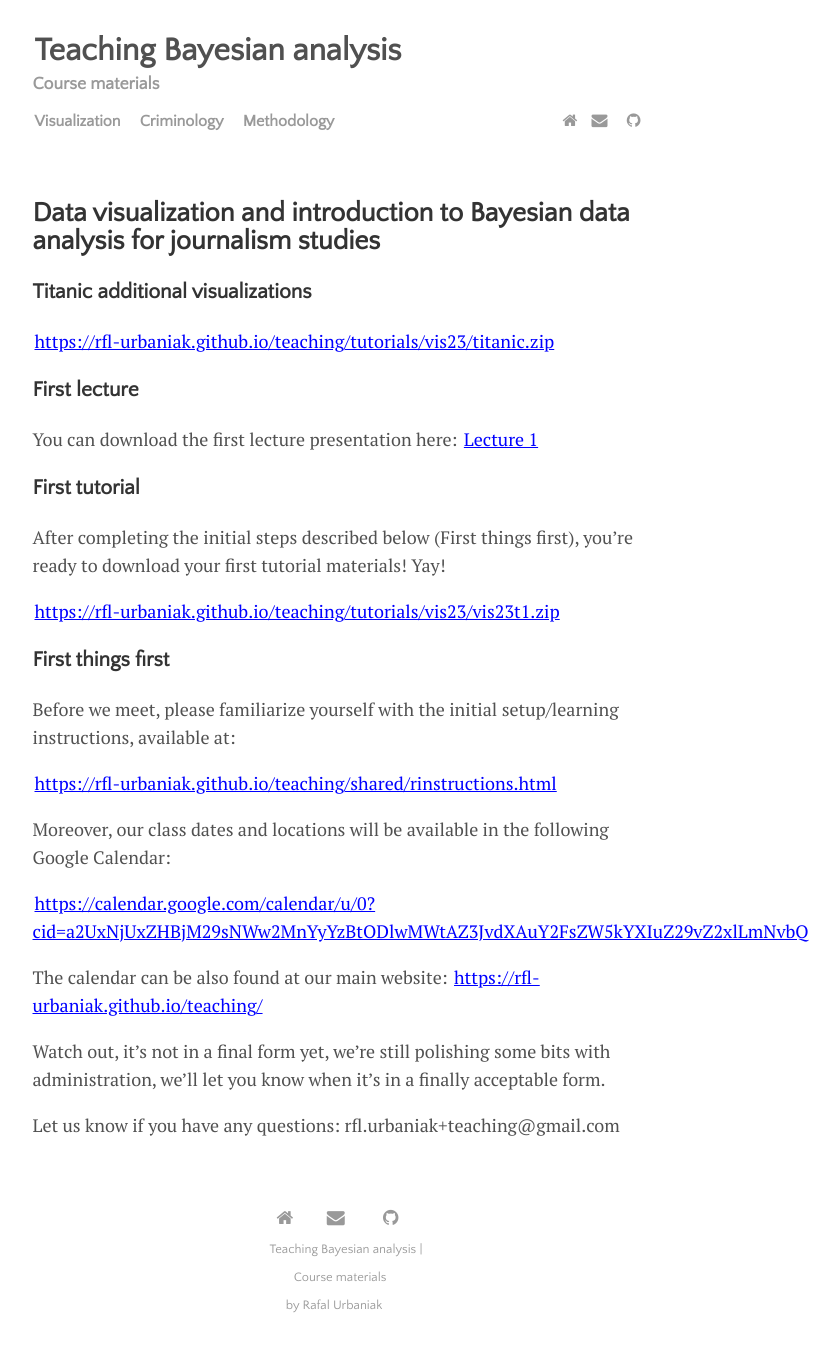
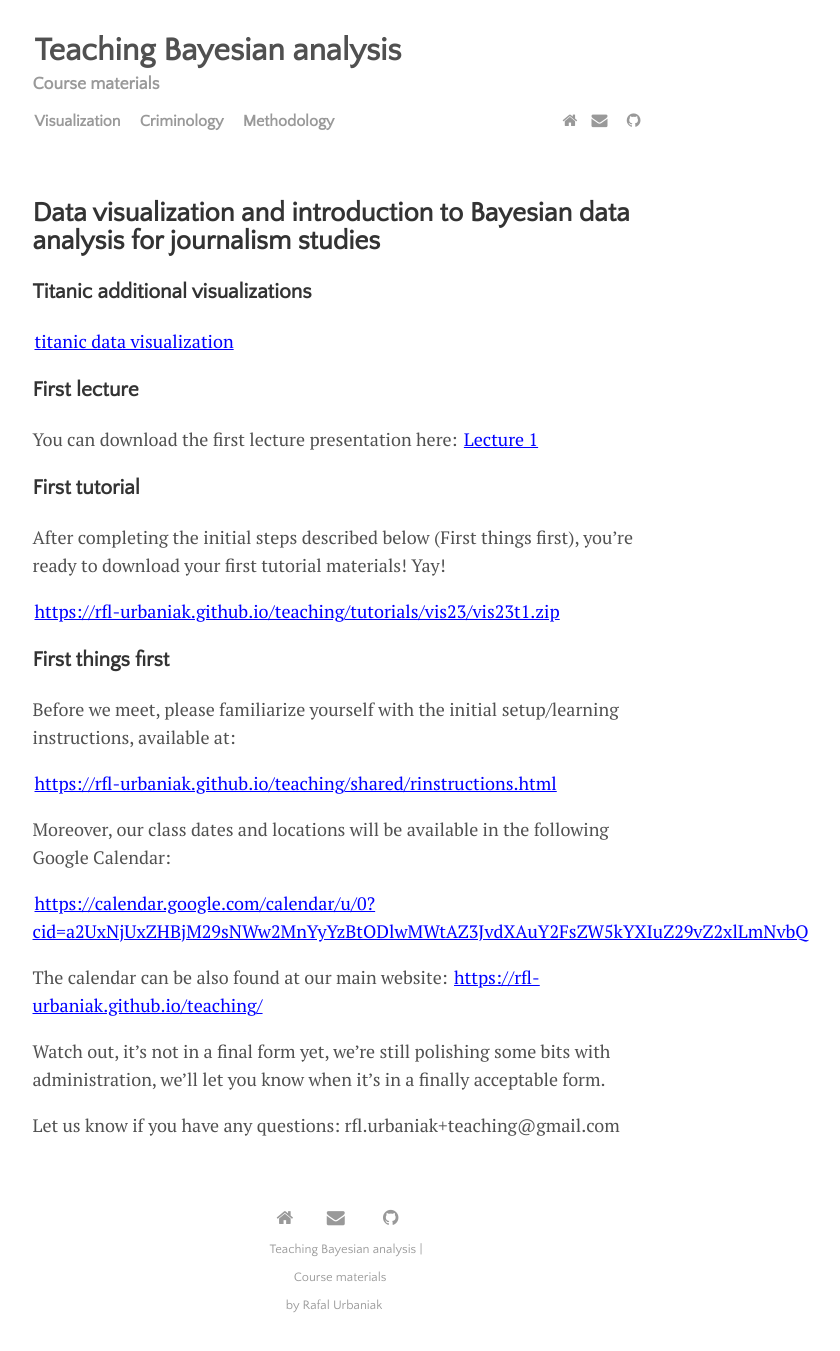
Before and after one commit to rfl-urbaniak/teaching, a Jekyll site: the page built from menu/visualization.md, in a window 1280 px wide. Shown: the whole page, without its empty margins (300-1140 px from the left). Built offline with Jekyll 4.4.1, drawn with Linux system fonts in a browser that asks for light colours; some of the changed lines change nothing that is shown.

Commit message:
fixing titanic

```diff
--- a/menu/visualization.md
+++ b/menu/visualization.md
@@ -14,7 +14,7 @@
 
 ### Titanic additional visualizations
 
-[https://rfl-urbaniak.github.io/teaching/tutorials/vis23/titanic.zip](titanic data visualization)
+<a href="https://rfl-urbaniak.github.io/teaching/tutorials/vis23/titanic.zip">titanic data visualization</a>
 
 ### First lecture
 
```
